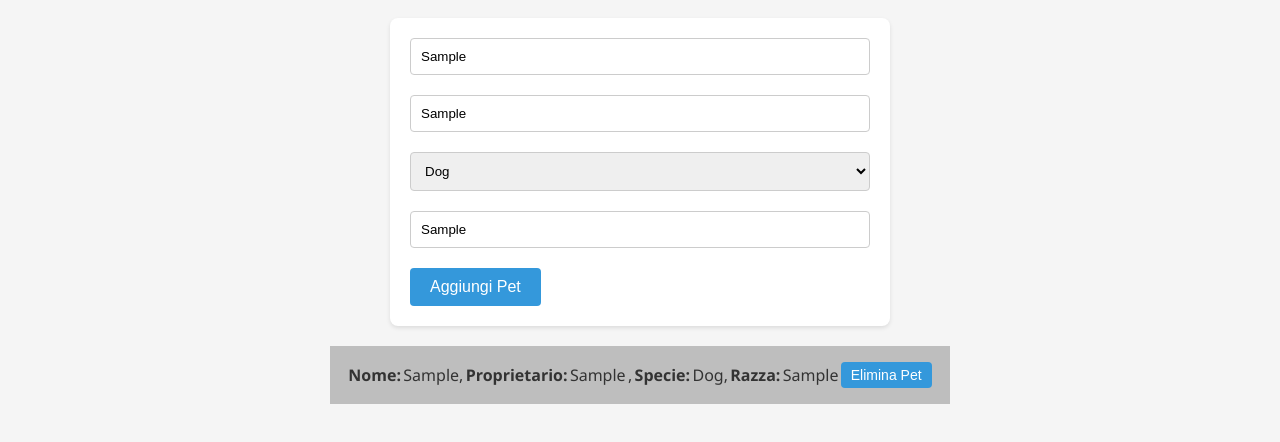
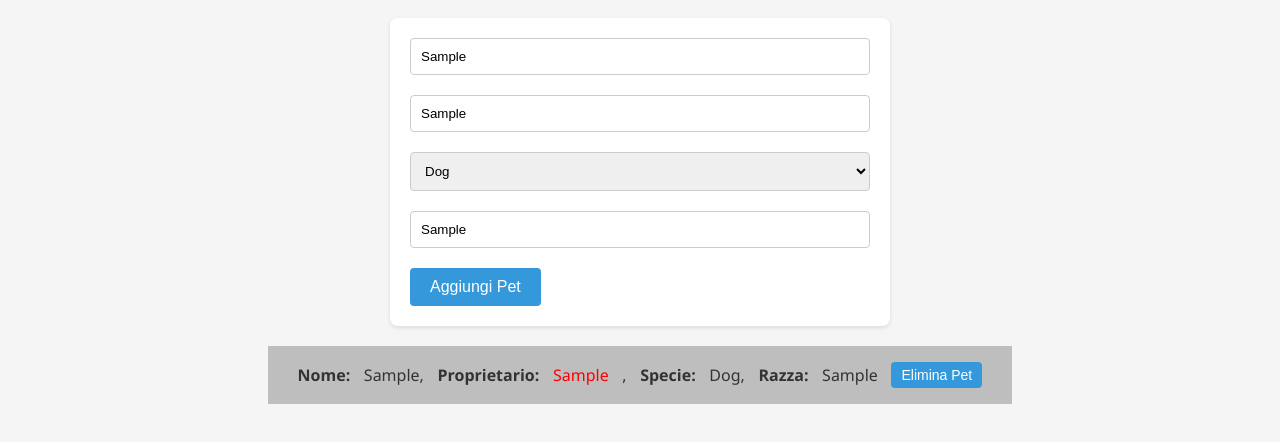
Before and after one commit to ABBA3124/U2-W3-D1-OOP-1, a plain HTML site: page index.html in a window 1280 px wide. Both pictures are taken after typing "Sample", "Sample", "Sample" into the empty fields and a click on the button "Aggiungi Pet". Shown: the part 118-560 px from the top of the page. Drawn offline with Linux system fonts and the light colour scheme.

Commit message:
add on random color

```diff
--- a/index.css
+++ b/index.css
@@ -72,7 +72,7 @@ form button[type="submit"]:hover {
 #petList div {
   background-color: rgba(128, 128, 128, 0.473);
   text-align: center;
-  margin: 1% 25%;
+  margin: 1% 20%;
   padding: 1rem;
   display: flex;
   flex-wrap: nowrap;
--- a/index.js
+++ b/index.js
@@ -61,6 +61,10 @@ console.log(pet.haveSameOwner(pet1, pet3))
 // ESERCIZIO 2 - Gestione del form
 document.addEventListener("DOMContentLoaded", function () {
   const pets = []
+  // modifica dopo le cinque colore random per ogni proprietario
+  const ownerColors = {}
+  let colorIndex = 0
+  const colors = ["red", "blue", "green", "orange"]
 
   document
     .getElementById("petForm")
@@ -76,6 +80,13 @@ document.addEventListener("DOMContentLoaded", function () {
       const newPet = new pet(petName, ownerName, species, breed)
       pets.push(newPet) // Add istanza array pets
 
+
+      // Add colore al proprietario se non ne ha già uno
+    if (!ownerColors[ownerName]) {
+      ownerColors[ownerName] = colors[colorIndex % colors.length]
+      colorIndex++
+    }
+
       // Refresh elenco visivo Pet
       updatePetList()
     })
@@ -85,14 +96,15 @@ document.addEventListener("DOMContentLoaded", function () {
     petListDiv.innerHTML = ""
 
 
-    // Quando ci sono due proprietari ugali
-    const owners = pets.map(pet => pet.ownerName);
-    const duplicates = owners.filter((owner, index) => owners.indexOf(owner) !== index);
+    // // Quando ci sono due proprietari ugali
+    // const owners = pets.map(pet => pet.ownerName);
+    // const duplicates = owners.filter((owner, index) => owners.indexOf(owner) !== index);
 
 
     pets.forEach((pet, index) => {
       const petInfo = document.createElement("div")
-      petInfo.innerHTML = `<span class="spanning">Nome:</span> ${pet.petName}, <span class="spanning">Proprietario:</span> <span ${duplicates.includes(pet.ownerName) ? 'style="color: red;"' : ''}>${pet.ownerName}</span>, <span class="spanning">Specie:</span> ${pet.species}, <span class="spanning">Razza:</span> ${pet.breed}`
+      petInfo.innerHTML = `<span class="spanning">Nome:</span> ${pet.petName}, <span class="spanning">Proprietario:</span> <span style="color: ${ownerColors[pet.ownerName]};">${pet.ownerName}</span>, <span class="spanning">Specie:</span> ${pet.species}, <span class="spanning">Razza:</span> ${pet.breed}`
+      // petInfo.innerHTML = `<span class="spanning">Nome:</span> ${pet.petName}, <span class="spanning">Proprietario:</span> <span ${duplicates.includes(pet.ownerName) ? 'style="color: red;"' : ''}>${pet.ownerName}</span>, <span class="spanning">Specie:</span> ${pet.species}, <span class="spanning">Razza:</span> ${pet.breed}`
 
       // add-on button eleimina pet
       const deleteButton = document.createElement("button")
```
